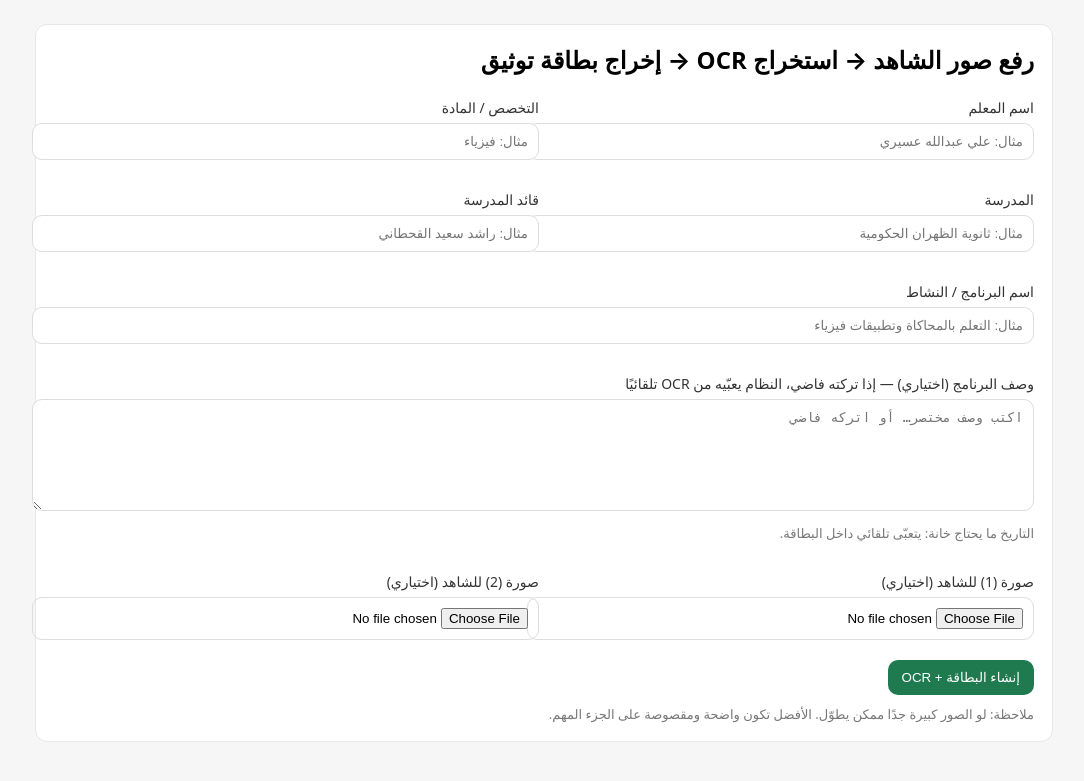
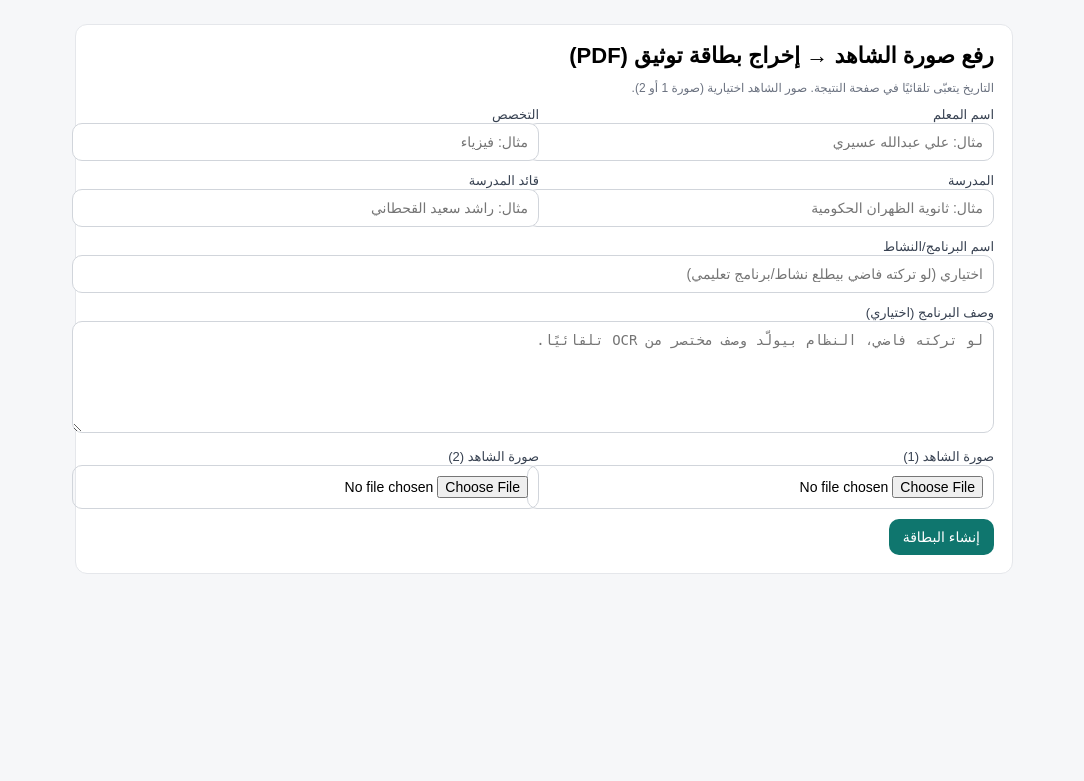
Before and after one commit to aliasiriiii/Evidence-ai, a Flask app: page / in a window 1280 px wide. Shown: the top 781 px of the page, without its empty margins (96-1180 px from the left). Run offline with Flask 3, Linux system fonts and the light colour scheme.

Commit message:
Update index.html for improved layout and labels

```diff
--- a/templates/index.html
+++ b/templates/index.html
@@ -2,77 +2,74 @@
 <html lang="ar" dir="rtl">
 <head>
   <meta charset="utf-8" />
-  <meta name="viewport" content="width=device-width, initial-scale=1" />
-  <title>إخراج بطاقة توثيق (OCR)</title>
+  <meta name="viewport" content="width=device-width,initial-scale=1" />
+  <title>رفع الشاهد → بطاقة توثيق</title>
   <style>
-    body { font-family: system-ui, -apple-system, "Segoe UI", Arial; margin: 24px; background:#f6f6f6; }
-    .card { max-width: 980px; margin: 0 auto; background:#fff; padding: 18px; border-radius: 12px; border:1px solid #e7e7e7; }
-    h2 { margin: 0 0 12px; }
-    .grid { display: grid; grid-template-columns: 1fr 1fr; gap: 10px; }
-    label { font-size: 14px; color:#333; display:block; margin-bottom:6px; }
-    input, textarea { width: 100%; padding: 10px; border:1px solid #ddd; border-radius: 10px; }
-    textarea { min-height: 90px; }
-    .row { margin: 10px 0; }
-    .btn { background:#1f7a4f; color:#fff; border:0; padding: 10px 14px; border-radius: 10px; cursor:pointer; }
-    .muted { color:#777; font-size: 13px; margin-top: 8px; }
-    @media (max-width: 720px){ .grid{ grid-template-columns:1fr; } }
+    body{font-family:Arial, sans-serif; background:#f6f7f9; margin:0; padding:24px;}
+    .box{max-width:900px;margin:auto;background:#fff;border:1px solid #e5e7eb;border-radius:12px;padding:18px;}
+    h1{margin:0 0 12px 0;font-size:22px}
+    .grid{display:grid;grid-template-columns:1fr 1fr;gap:10px}
+    label{font-size:13px;color:#374151}
+    input,textarea{width:100%;padding:10px;border:1px solid #d1d5db;border-radius:10px;font-size:14px}
+    textarea{min-height:90px}
+    .row{margin:10px 0}
+    .hint{font-size:12px;color:#6b7280}
+    .btn{background:#0f766e;color:#fff;border:0;padding:10px 14px;border-radius:10px;font-size:14px;cursor:pointer}
+    .btn:hover{opacity:.95}
+    @media (max-width:720px){.grid{grid-template-columns:1fr}}
   </style>
 </head>
 <body>
-
-  <div class="card">
-    <h2>رفع صور الشاهد → استخراج OCR → إخراج بطاقة توثيق</h2>
+  <div class="box">
+    <h1>رفع صورة الشاهد → إخراج بطاقة توثيق (PDF)</h1>
+    <div class="hint">التاريخ يتعبّى تلقائيًا في صفحة النتيجة. صور الشاهد اختيارية (صورة 1 أو 2).</div>
 
     <form action="/generate" method="POST" enctype="multipart/form-data">
-      <div class="grid">
-        <div class="row">
+      <div class="grid row">
+        <div>
           <label>اسم المعلم</label>
-          <input name="teacher_name" placeholder="مثال: علي عبدالله عسيري" required>
+          <input name="teacher" placeholder="مثال: علي عبدالله عسيري" />
         </div>
-        <div class="row">
-          <label>التخصص / المادة</label>
-          <input name="subject_name" placeholder="مثال: فيزياء" required>
+        <div>
+          <label>التخصص</label>
+          <input name="subject" placeholder="مثال: فيزياء" />
         </div>
+      </div>
 
-        <div class="row">
+      <div class="grid row">
+        <div>
           <label>المدرسة</label>
-          <input name="school_name" placeholder="مثال: ثانوية الظهران الحكومية" required>
+          <input name="school" placeholder="مثال: ثانوية الظهران الحكومية" />
         </div>
-        <div class="row">
+        <div>
           <label>قائد المدرسة</label>
-          <input name="leader_name" placeholder="مثال: راشد سعيد القحطاني" required>
-        </div>
-
-        <div class="row" style="grid-column:1/-1;">
-          <label>اسم البرنامج / النشاط</label>
-          <input name="program_name" placeholder="مثال: التعلم بالمحاكاة وتطبيقات فيزياء" required>
-        </div>
-
-        <div class="row" style="grid-column:1/-1;">
-          <label>وصف البرنامج (اختياري) — إذا تركته فاضي، النظام يعبّيه من OCR تلقائيًا</label>
-          <textarea name="program_desc" placeholder="اكتب وصف مختصر… أو اتركه فاضي"></textarea>
-          <div class="muted">التاريخ ما يحتاج خانة: يتعبّى تلقائي داخل البطاقة.</div>
-        </div>
-
-        <div class="row">
-          <label>صورة (1) للشاهد (اختياري)</label>
-          <input type="file" name="image1" accept="image/*">
-        </div>
-        <div class="row">
-          <label>صورة (2) للشاهد (اختياري)</label>
-          <input type="file" name="image2" accept="image/*">
+          <input name="principal" placeholder="مثال: راشد سعيد القحطاني" />
         </div>
       </div>
 
       <div class="row">
-        <button class="btn" type="submit">إنشاء البطاقة + OCR</button>
+        <label>اسم البرنامج/النشاط</label>
+        <input name="program_name" placeholder="اختياري (لو تركته فاضي بيطلع نشاط/برنامج تعليمي)" />
       </div>
+
+      <div class="row">
+        <label>وصف البرنامج (اختياري)</label>
+        <textarea name="program_desc" placeholder="لو تركته فاضي، النظام بيولّد وصف مختصر من OCR تلقائيًا."></textarea>
+      </div>
+
+      <div class="grid row">
+        <div>
+          <label>صورة الشاهد (1)</label>
+          <input type="file" name="image1" accept="image/*" />
+        </div>
+        <div>
+          <label>صورة الشاهد (2)</label>
+          <input type="file" name="image2" accept="image/*" />
+        </div>
+      </div>
+
+      <button class="btn" type="submit">إنشاء البطاقة</button>
     </form>
-
-    <div class="muted">
-      ملاحظة: لو الصور كبيرة جدًا ممكن يطوّل. الأفضل تكون واضحة ومقصوصة على الجزء المهم.
-    </div>
   </div>
-
 </body>
 </html>
```
